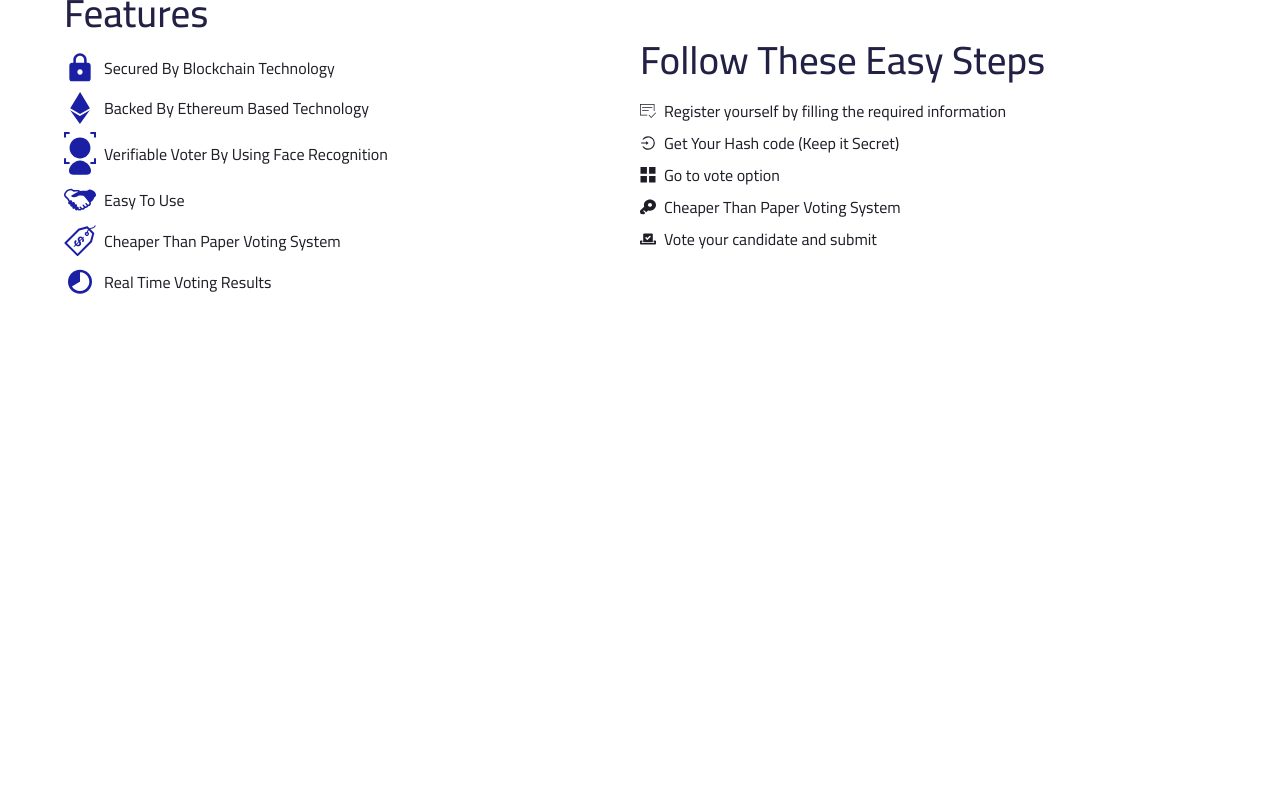
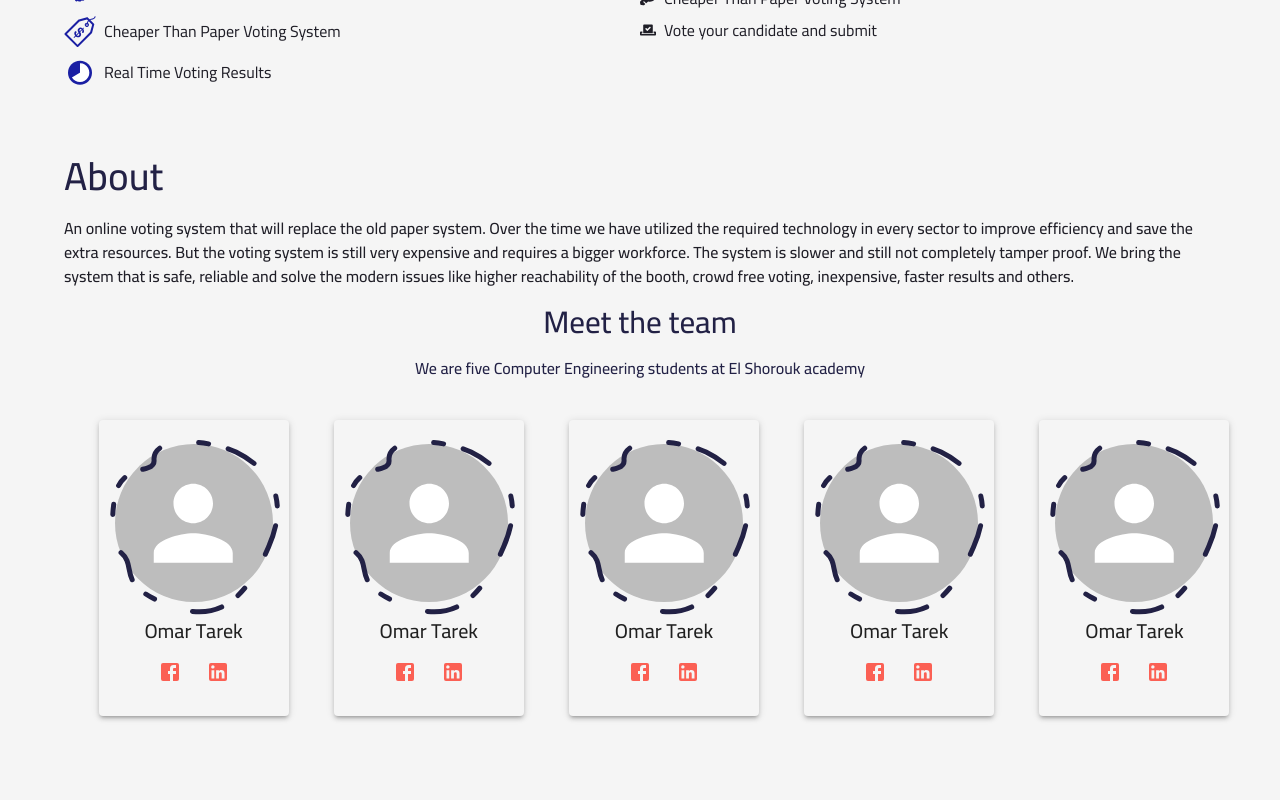
Before and after one commit to mohannadzidan/voitng-blockchain, a React (Vite) app: page / in a window 1280 px wide. Shown: the part 1060-1860 px from the top of the page. Built offline with nearby package versions, Linux system fonts and the light colour scheme.

Commit message:
feat: add about section

```diff
--- a/public/locales/ar/translation.json
+++ b/public/locales/ar/translation.json
@@ -32,6 +32,12 @@
             "step_4": "أعط كود الهاش الخاص بك",
             "step_5": "أرخص من نظام التصويت الورقي",
             "step_6": "صوت مرشحك وقدم"
+        },
+        "about": {
+            "title": "حول المشروع",
+            "meet_the_team": "من نحن",
+            "meet_the_team_p1": "نحن خمسة طلاب من قسم هندسة الحاسبات ونظم التحكم باكاديمية الشروق",
+            "p1": "نظام تصويت عبر الإنترنت سيحل محل النظام الورقي القديم. بمرور الوقت ، استخدمنا التكنولوجيا المطلوبة في كل قطاع لتحسين الكفاءة وتوفير الموارد الإضافية. لكن نظام التصويت لا يزال مكلفًا للغاية ويتطلب قوة عاملة أكبر. النظام أبطأ ولا يزال غير مؤكد تمامًا. نوفر نظامًا آمنًا وموثوقًا ونحل المشكلات الحديثة مثل إمكانية الوصول إلى المقصورة بشكل أكبر ، والتصويت الخالي من الجماهير ، والنتائج غير المكلفة ، والنتائج الأسرع وغيرها."
         }
     }
 }
--- a/public/locales/en/translation.json
+++ b/public/locales/en/translation.json
@@ -32,6 +32,12 @@
             "step_4": "Give Your Hash code",
             "step_5": "Cheaper Than Paper Voting System",
             "step_6": "Vote your candidate and submit"
+        },
+        "about": {
+            "title": "About",
+            "meet_the_team": "Meet the team",
+            "meet_the_team_p1": "We are five Computer Engineering students at El Shorouk academy",
+            "p1": "An online voting system that will replace the  old paper system. Over the time we have utilized the required technology in every sector to improve efficiency and save the extra resources. But the voting system is still very  expensive and requires a bigger workforce. The system is slower and still not completely tamper proof. We bring the system that is safe, reliable and solve the modern issues like higher reachability of the booth, crowd free voting,  inexpensive, faster results and others."
         }
     }
 }
--- /dev/null
+++ b/src/pages/Home/ProjectMember/index.jsx
@@ -0,0 +1,71 @@
+import {
+  Avatar,
+  Box,
+  IconButton,
+  Paper,
+  Stack,
+  Typography,
+} from "@mui/material";
+import React from "react";
+import FacebookIcon from "@mui/icons-material/Facebook";
+import LinkedInIcon from "@mui/icons-material/LinkedIn";
+
+function ProjectMember({ displayImage, name, facebookLink, linkedinLink }) {
+  return (
+    <Paper
+      spacing={2}
+      sx={{
+        paddingY: 3,
+        paddingX: 2,
+      }}
+      component={Stack}
+      elevation={3}
+    >
+      <Box
+        sx={{
+          position: "relative",
+          "& .border": {
+            position: "absolute",
+            left: -5,
+            top: -5,
+            zIndex: 1,
+          },
+        }}
+      >
+        <svg
+          className="border"
+          width="170"
+          height="176"
+          viewBox="0 0 170 176"
+          fill="none"
+          xmlns="http://www.w3.org/2000/svg"
+          xmlnsXlink="http://www.w3.org/1999/xlink"
+        >
+          <path
+            d="M8.54969 46.5849C20.3782 25.0788 45.1467 34.2603 44.0497 21.0849C41.9681 -3.9151 100.821 0.606593 126.05 13.0849C156.181 27.9878 181.35 55.6849 158.55 108.085C130.05 173.585 98.0497 183.585 52.0497 163.585C6.04969 143.585 27.5497 127.585 11.0497 113.585C-1.77998 102.699 2.28239 57.9799 8.54969 46.5849Z"
+            stroke="#222145"
+            stroke-width="5"
+            stroke-linecap="round"
+            stroke-dasharray="10 20 30 40"
+          />
+        </svg>
+        <Avatar src={displayImage} sx={{ width: 158, height: 158 }} />
+      </Box>
+      <Stack spacing={1}>
+        <Typography variant="h5" fontWeight="medium" textAlign="center">
+          {name}
+        </Typography>
+        <Stack spacing={1} direction="row" justifyContent="center">
+          <IconButton color="primary">
+            <FacebookIcon />
+          </IconButton>
+          <IconButton color="primary">
+            <LinkedInIcon />
+          </IconButton>
+        </Stack>
+      </Stack>
+    </Paper>
+  );
+}
+
+export default ProjectMember;
--- a/src/pages/Home/Section.jsx
+++ b/src/pages/Home/Section.jsx
@@ -1,11 +1,12 @@
 import { Box, styled } from "@mui/material";
 
 const Section = styled("div")`
-  height: 100vh;
+  min-height: 100vh;
   padding-top: 16px;
   padding-bottom: 16px;
   box-sizing: border-box;
   color: ${({ theme }) => theme.palette.common.black};
+  background-color: ${({ theme }) => theme.palette.background.paper};
 `;
 
 export default Section;
--- a/src/pages/Home/index.jsx
+++ b/src/pages/Home/index.jsx
@@ -20,6 +20,7 @@ import TargetIcon from "../../components/icons/TargetIcon";
 import KeyIcon from "../../components/icons/KeyIcon";
 import VoteIcon from "../../components/icons/VoteIcon";
 import PriceTagIcon from "../../components/icons/PriceTagIcon";
+import ProjectMember from "./ProjectMember";
 
 function Home() {
   const { t } = useTranslation();
@@ -68,12 +69,7 @@ function Home() {
               </Stack>
             </Grid>
           </Grid>
-          <Stack
-            direction="row"
-            spacing={1}
-            alignItems="center"
-            alignItems="center"
-          >
+          <Stack direction="row" spacing={1} alignItems="center">
             <Typography component="span">{t("hero.vote_with")}</Typography>
             <LaptopIcon fontSize="large" />
             <Typography component="span">{t("laptop")}</Typography>
@@ -85,11 +81,11 @@ function Home() {
           </Stack>
         </Container>
       </Section>
-      <Section>
+      <Section sx={{ minHeight: "unset" }}>
         <Container
           maxWidth="lg"
           sx={{
-            paddingY: 8,
+            paddingY: 2,
             height: "100%",
           }}
         >
@@ -324,11 +320,63 @@ function Home() {
         <Container
           maxWidth="lg"
           sx={{
-            paddingY: 8,
+            paddingY: 2,
             display: "flex",
             flexDirection: "column",
           }}
-        ></Container>
+        >
+          <Stack spacing={2}>
+            <Typography variant="h2" color="secondary" fontWeight="medium">
+              {t("landing.about.title")}
+            </Typography>
+            <Typography variant="body1" fontWeight="medium">
+              {t("landing.about.p1")}
+            </Typography>
+            <Typography
+              variant="h3"
+              color="secondary"
+              fontWeight="medium"
+              textAlign="center"
+            >
+              {t("landing.about.meet_the_team")}
+            </Typography>
+            <Typography
+              variant="body1"
+              color="secondary"
+              fontWeight="medium"
+              textAlign="center"
+            >
+              {t("landing.about.meet_the_team_p1")}
+            </Typography>
+            <Grid container columnSpacing={3} rowSpacing={3}>
+              <Grid item xs display="flex" justifyContent="center">
+                <ProjectMember name="Omar Tarek" />
+              </Grid>
+              <Grid item xs display="flex" justifyContent="center">
+                <ProjectMember name="Omar Tarek" />
+              </Grid>
+              <Grid item xs display="flex" justifyContent="center">
+                <ProjectMember name="Omar Tarek" />
+              </Grid>
+              <Grid item xs display="flex" justifyContent="center">
+                <ProjectMember name="Omar Tarek" />
+              </Grid>
+              <Grid item xs display="flex" justifyContent="center">
+                <ProjectMember name="Omar Tarek" />
+              </Grid>
+            </Grid>
+            {/* <Stack
+              direction="row"
+              justifyContent="center"
+              spacing={2}
+              flexWrap="wrap"
+            >
+              <ProjectMember name="Omar Tarek" />
+              <ProjectMember name="Omar Tarek" />
+
+            </Stack> */}
+          </Stack>
+        </Container>
       </Section>
       {/* <Section>
         <Container
```
